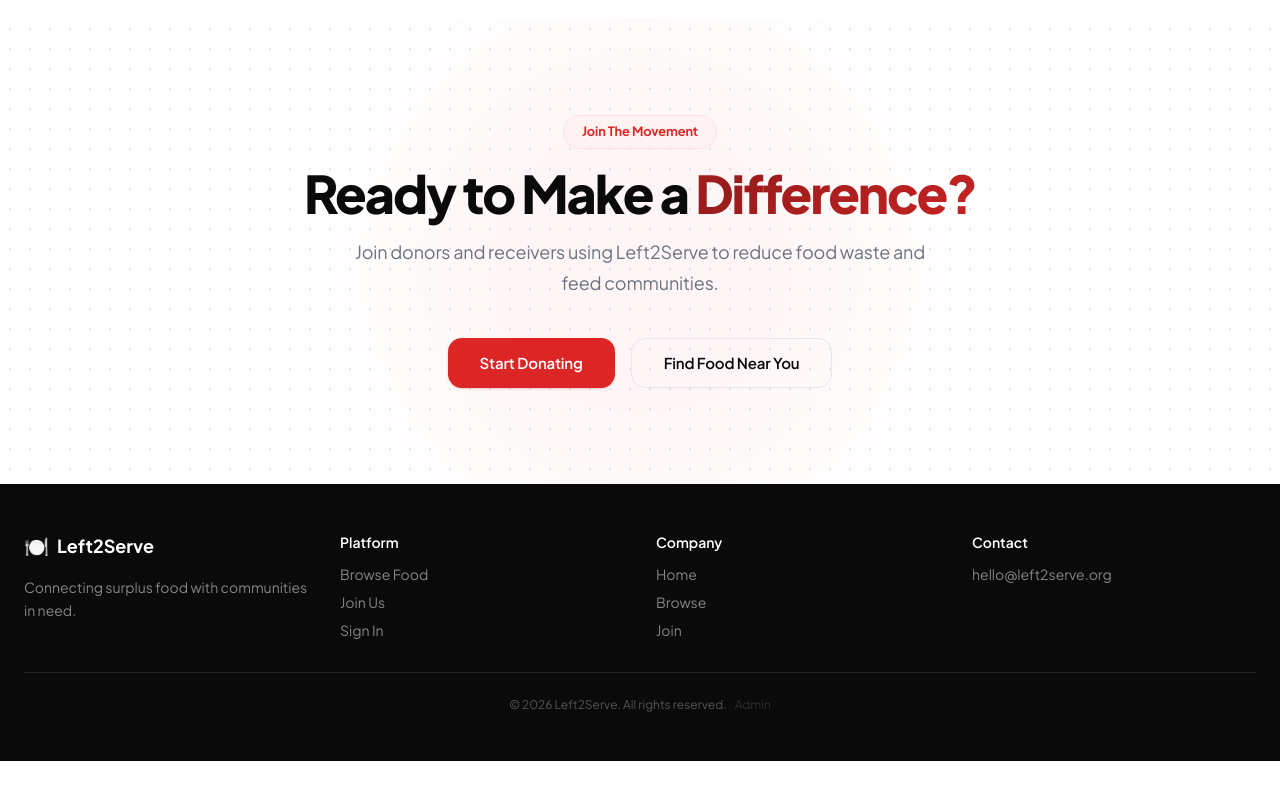
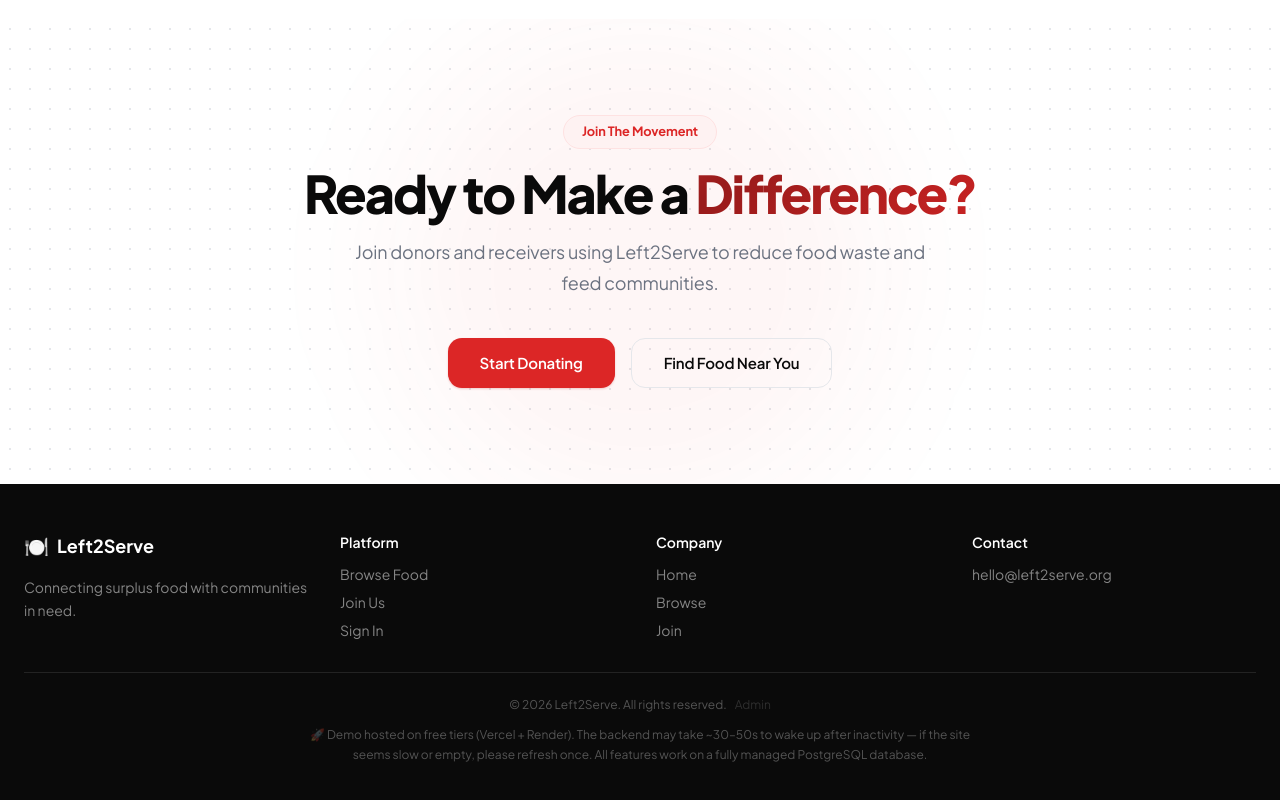
Before and after one commit to Susil-commits/Left2Serve, a React (Vite) app in the folder frontend/: page / in a window 1280 px wide. Shown: the part 4450-5250 px from the top of the page. Before the commit the page ends 5211 px from the top, so only its background shows below. Built offline with nearby package versions, Linux system fonts and the light colour scheme; no server answers.

Commit message:
Minor Changed

```diff
--- a/frontend/src/components/Footer.jsx
+++ b/frontend/src/components/Footer.jsx
@@ -38,6 +38,11 @@ export default function Footer() {
         <div className="mt-8 pt-6 border-t border-white/10 text-center text-white/30 text-xs">
           &copy; {new Date().getFullYear()} Left2Serve. All rights reserved.
           <Link to="/login" className="text-white/15 hover:text-white/30 transition-colors ml-2">Admin</Link>
+          <p className="mt-3 max-w-2xl mx-auto leading-relaxed">
+            🚀 Demo hosted on free tiers (Vercel + Render). The backend may take ~30–50s to wake up
+            after inactivity — if the site seems slow or empty, please refresh once. All features work
+            on a fully managed PostgreSQL database.
+          </p>
         </div>
       </div>
     </footer>
```
